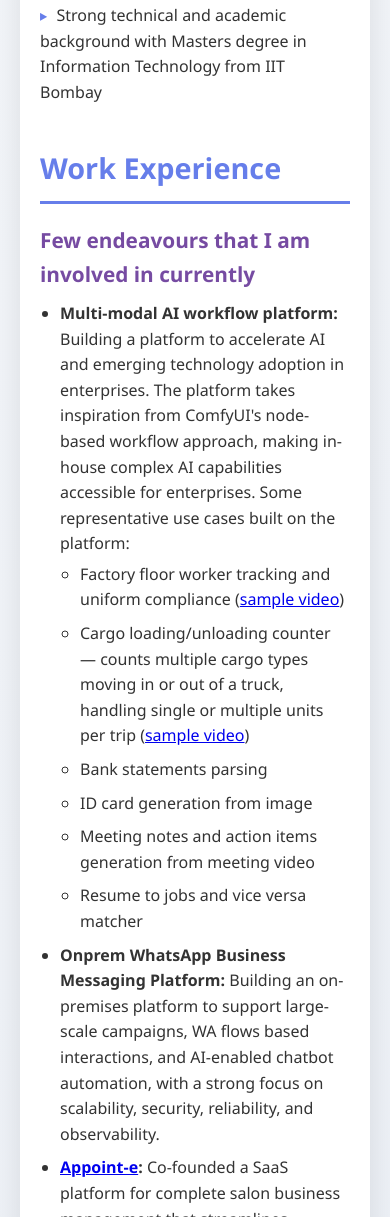
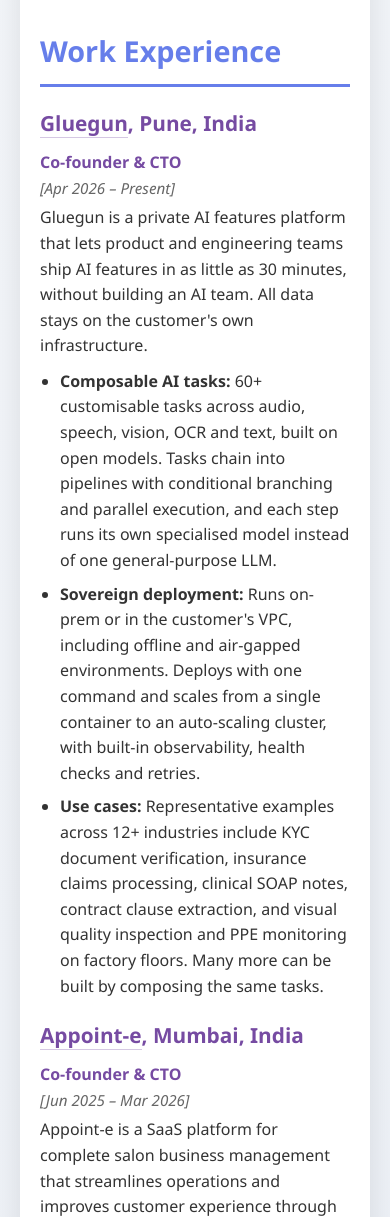
Before and after one commit to amitlp/amitlp.github.io, a plain HTML site: page index.html in a window 390 px wide. Shown: the part 783-2000 px from the top of the page. Drawn offline with Linux system fonts and the light colour scheme.

Commit message:
Replace current endeavours with Gluegun and Appoint-e roles
- Remove address and phone number from contact info
- Add Gluegun (Co-founder & CTO, Apr 2026 - Present) and Appoint-e
  (Co-founder & CTO, Jun 2025 - Mar 2026) entries before Gupshup
- Rename "Open Source Projects" to "Projects" and move the on-prem
  WhatsApp Business Messaging Platform into it as the 2nd entry
- Keep the print layout at 3 pages (8.3pt body, single-row contacts)

Co-Authored-By: Claude Opus 5.5 <noreply@anthropic.com>

```diff
--- a/index.html
+++ b/index.html
@@ -90,6 +90,12 @@
             margin-top: 15px;
             margin-bottom: 8px;
             font-weight: 600;
+        }
+
+        h3 a {
+            color: inherit;
+            text-decoration: none;
+            border-bottom: 1px solid rgba(118, 75, 162, 0.3);
         }
 
         .job-header {
@@ -244,7 +250,7 @@
             body {
                 background: white;
                 padding: 0;
-                font-size: 8.4pt;
+                font-size: 8.3pt;
                 line-height: 1.18;
             }
 
@@ -264,6 +270,7 @@
             }
 
             .contact-info {
+                flex-direction: row;
                 margin-top: 5px;
                 gap: 3px 14px;
                 font-size: 0.82em;
@@ -354,11 +361,9 @@
         <header>
             <h1>Amit Padalkar</h1>
             <div class="contact-info">
-                <span>📍 A601, Regent Park, Near Sky Gym, Baner, Pune – 411045, Maharashtra, India</span>
                 <span>📧 <a href="mailto:amitlp@gmail.com">amitlp@gmail.com</a></span>
                 <span>💼 <a href="https://www.linkedin.com/in/amitlp/" target="_blank">linkedin.com/in/amitlp</a></span>
                 <span>🐙 <a href="https://github.com/orgs/vidyalai-in/repositories" target="_blank">github.com/vidyalai-in</a></span>
-                <span>📱 +91-9833435125</span>
             </div>
         </header>
 
@@ -377,21 +382,26 @@
                 <h2>Work Experience</h2>
 
                 <div>
-                    <h3>Few endeavours that I am involved in currently</h3>
+                    <h3><a href="https://gluegun.dev/" target="_blank">Gluegun</a>, Pune, India</h3>
+                    <div class="job-header">
+                        <span class="job-title">Co-founder &amp; CTO</span>
+                        <span class="job-date">[Apr 2026 – Present]</span>
+                    </div>
+                    <p>Gluegun is a private AI features platform that lets product and engineering teams ship AI features in as little as 30 minutes, without building an AI team. All data stays on the customer's own infrastructure.</p>
                     <ul>
-                        <li><strong>Multi-modal AI workflow platform:</strong> Building a platform to accelerate AI and emerging technology adoption in enterprises. The platform takes inspiration from ComfyUI's node-based workflow approach, making in-house complex AI capabilities accessible for enterprises. Some representative use cases built on the platform:
-                            <ul>
-                                <li>Factory floor worker tracking and uniform compliance (<a href="https://amitlp.github.io/assets/factory.mp4" target="_blank">sample video</a><span class="print-only"> — Ctrl/Cmd+click to open in a new tab</span>)</li>
-                                <li>Cargo loading/unloading counter &mdash; counts multiple cargo types moving in or out of a truck, handling single or multiple units per trip (<a href="https://amitlp.github.io/assets/multiCargo.mp4" target="_blank">sample video</a><span class="print-only"> &mdash; Ctrl/Cmd+click to open in a new tab</span>)</li>
-                                <li>Bank statements parsing</li>
-                                <li>ID card generation from image</li>
-                                <li>Meeting notes and action items generation from meeting video</li>
-                                <li>Resume to jobs and vice versa matcher</li>
-                            </ul>
-                        </li>
-                        <li><strong>Onprem WhatsApp Business Messaging Platform:</strong> Building an on-premises platform to support large-scale campaigns, WA flows based interactions, and AI-enabled chatbot automation, with a strong focus on scalability, security, reliability, and observability.</li>
-			            <li><strong><a href="https://appoint-e.com/" target="_blank">Appoint-e</a>:</strong> Co-founded a SaaS platform for complete salon business management that streamlines operations and enhances customer experience through automation. It provides comprehensive features like appointment scheduling, staff &amp; payout management, customer engagement and detailed reporting.</li>
+                        <li><strong>Composable AI tasks:</strong> 60+ customisable tasks across audio, speech, vision, OCR and text, built on open models. Tasks chain into pipelines with conditional branching and parallel execution, and each step runs its own specialised model instead of one general-purpose LLM.</li>
+                        <li><strong>Sovereign deployment:</strong> Runs on-prem or in the customer's VPC, including offline and air-gapped environments. Deploys with one command and scales from a single container to an auto-scaling cluster, with built-in observability, health checks and retries.</li>
+                        <li><strong>Use cases:</strong> Representative examples across 12+ industries include KYC document verification, insurance claims processing, clinical SOAP notes, contract clause extraction, and visual quality inspection and PPE monitoring on factory floors. Many more can be built by composing the same tasks.</li>
                     </ul>
+                </div>
+
+                <div>
+                    <h3><a href="https://appoint-e.com/" target="_blank">Appoint-e</a>, Mumbai, India</h3>
+                    <div class="job-header">
+                        <span class="job-title">Co-founder &amp; CTO</span>
+                        <span class="job-date">[Jun 2025 – Mar 2026]</span>
+                    </div>
+                    <p>Appoint-e is a SaaS platform for complete salon business management that streamlines operations and improves customer experience through automation. It offers 24/7 online booking with automated reminders to reduce no-shows, staff scheduling with automated commission and payout calculation, customer and membership management, and business analytics for multi-branch salons.</p>
                 </div>
 
                 <div>
@@ -559,7 +569,7 @@
             </section>
 
             <section>
-                <h2>Open Source Projects</h2>
+                <h2>Projects</h2>
 
                 <div class="project-card">
                     <div class="project-title">Claude Agent SDK for Java</div>
@@ -576,6 +586,19 @@
                         <span class="badge">AI SDK</span>
                         <span class="badge">Claude Integration</span>
                         <span class="badge">MCP Servers</span>
+                    </div>
+                </div>
+
+                <div class="project-card">
+                    <div class="project-title">Onprem WhatsApp Business Messaging Platform</div>
+                    <div class="project-description">
+                        An on-premises platform for WhatsApp Business messaging that supports large-scale campaigns, WhatsApp Flows based interactions, and AI-enabled chatbot automation. Built with a strong focus on scalability, security, reliability, and observability.
+                    </div>
+                    <div>
+                        <span class="badge">WhatsApp Business</span>
+                        <span class="badge">On-Prem</span>
+                        <span class="badge">AI Chatbots</span>
+                        <span class="badge">Observability</span>
                     </div>
                 </div>
 
```
Also changed, not shown: 1 other file.
